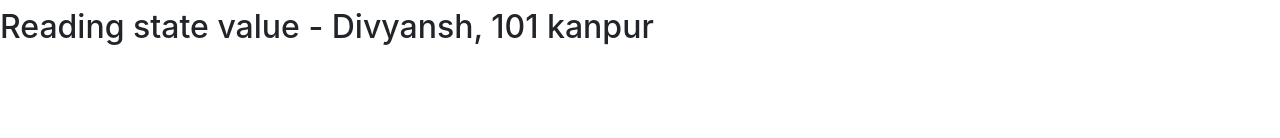
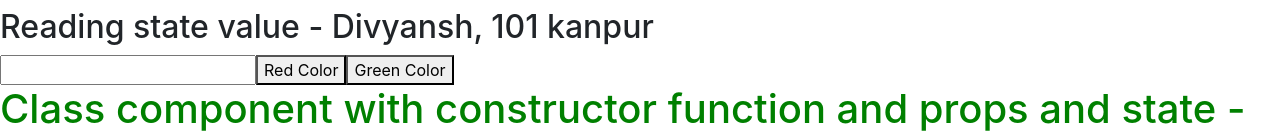
Before and after one commit to divyanshdixit/react-js-batch-10-11, a React (Create React App) app in the folder react-learn/: page / in a window 1280 px wide. Shown: the part 1110-1248 px from the top of the page. Before the commit the page ends 1165 px from the top, so only its background shows below. Built offline with nearby package versions, Linux system fonts and the light colour scheme.

Commit message:
state with constructor

```diff
--- a/react-learn/src/App.jsx
+++ b/react-learn/src/App.jsx
@@ -8,6 +8,7 @@ import * as calcObject from './components/Calculator';
 import {Card} from './components/CardComponent';
 import ShowCategory from './components/ConditionalComponent';
 import FirstClassComponent from './components/FirstClassCompo';
+import StateWithConstructor from './components/StateWithConstructor';
 
 // * => import all of them as an object
 // jsx
@@ -70,6 +71,7 @@ function App() {
 
     <FirstClassComponent/>
     <FirstClassComponent roll_no='101' city="kanpur"/>
+    <StateWithConstructor roll_no="100"/>
   </>
 
 
--- /dev/null
+++ b/react-learn/src/components/StateWithConstructor.jsx
@@ -0,0 +1,38 @@
+import React, { Component } from 'react'
+
+class StateWithConstructor extends Component {
+    // state within constructor
+    constructor(props){
+        super(props); // Parent class constructor.
+        // binding
+        this.state = {
+            // title: 'Divyansh',
+            // inputName:'div',
+            // roll_no:this.props.roll_no,
+            // city:this.props.city
+            color:'green'
+        }
+
+    }
+
+    // setState(){
+    //     return {
+    //         title:''
+    //     }
+    // }
+
+    render() {
+        // if(this.state.color != '')
+            localStorage.setItem('color', this.state.color)
+        return (
+            <div>
+            <input type="text" onChange={(e)=> console.log(e.target, e.target.value, e)}/>
+            <button type="button" data-color="red" value="red" onClick={(e) => { console.log(e.target.dataset.color, e.target.value); this.setState({color:e.target.value})}}> Red Color </button>
+            <button type="button" color="blue" value="blue" onClick={(e) => this.setState({color:e.target.value})}> Green Color </button>
+                <h1 style={{color:this.state.color}}> Class component with constructor function and props and state - {this.state.title} {this.state.roll_no}</h1>
+            </div>
+        )
+    }
+}
+
+export default StateWithConstructor
```
Also changed, not shown: react-learn/src/components/Hooks/UseStateHookFunction.jsx (added), 1 other file (tests, documents, lock files or other folders).
